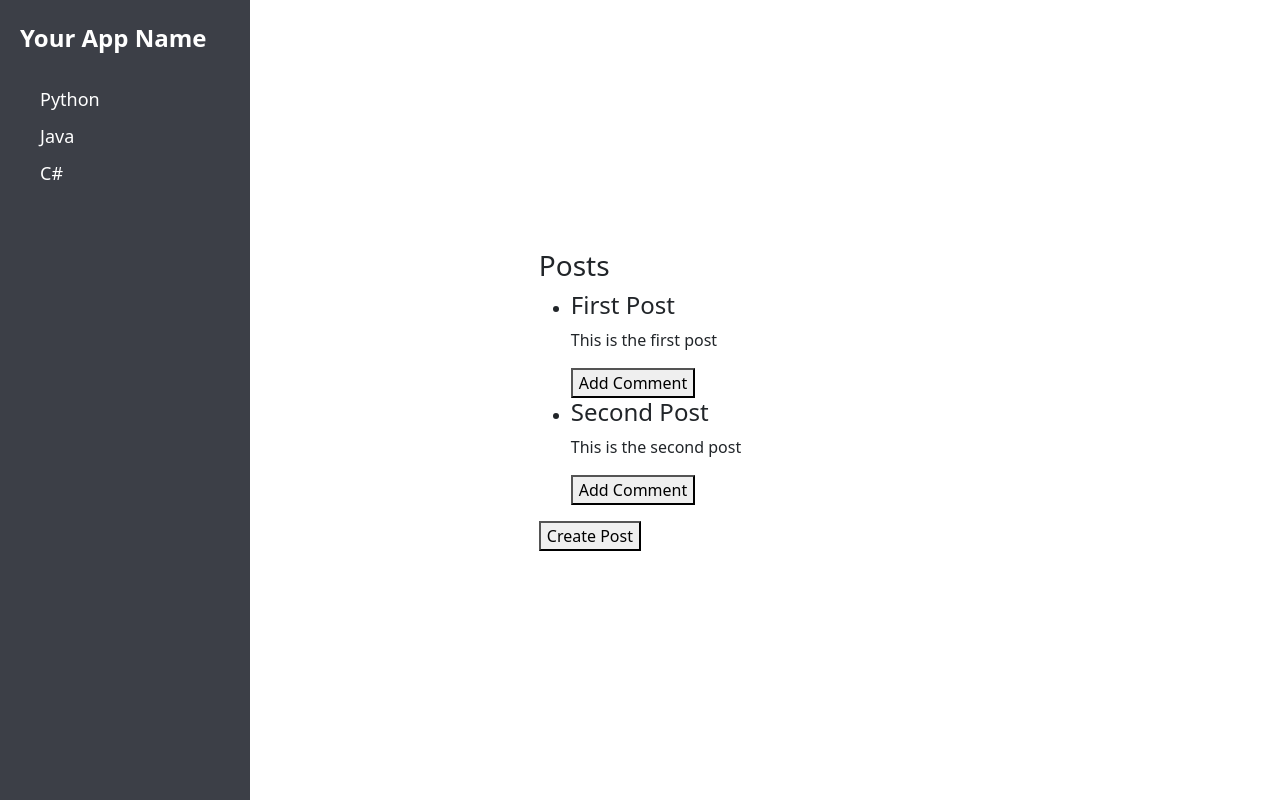
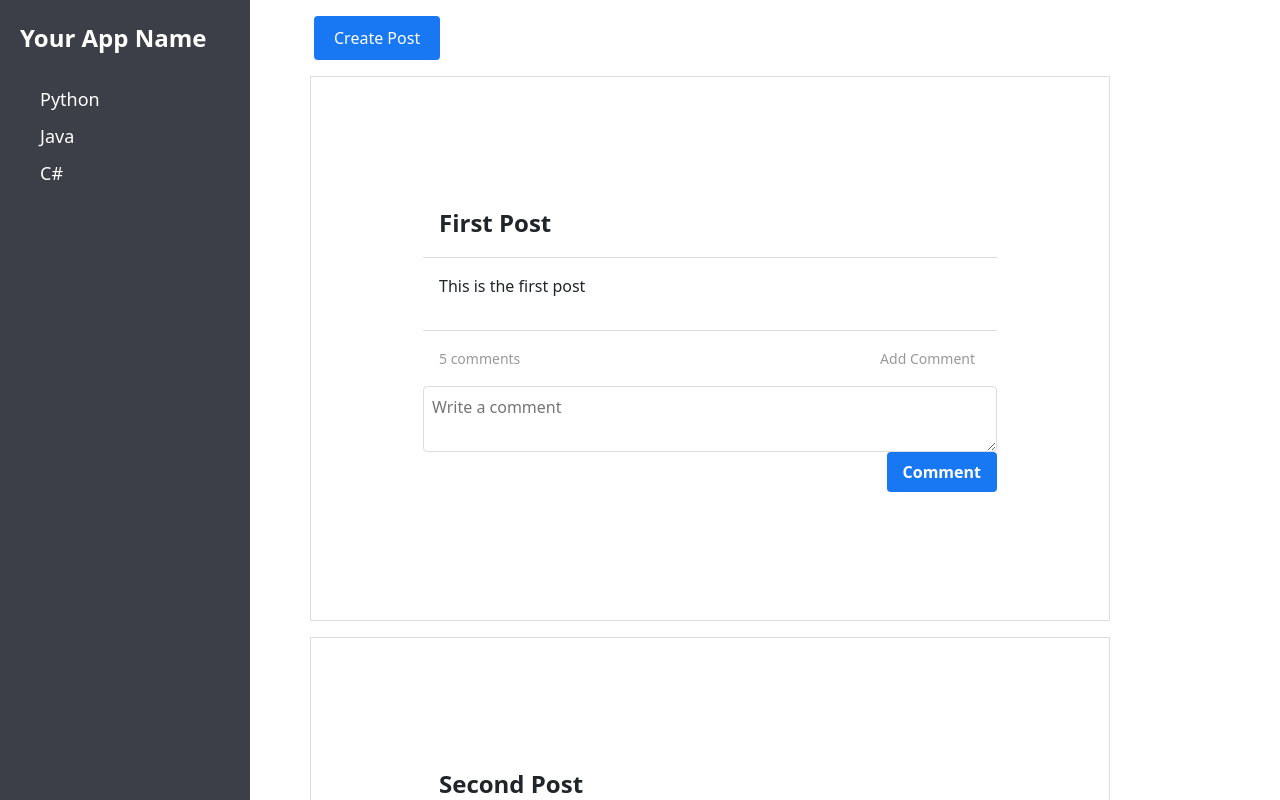
Before and after one commit to imtiaz1710/course-project-ui2, an Angular app: page / in a window 1280 px wide. Built offline with nearby package versions, Linux system fonts and the light colour scheme.

Commit message:
template working

```diff
--- a/src/app/app.component.css
+++ b/src/app/app.component.css
@@ -1,7 +1,41 @@
-.container {
+/* .container {
   display: flex;
   justify-content: center;
   align-items: center;
+  flex-direction: column;
   height: 100vh;
   width: 100vw;
+} */
+/*
+.container {
+  display: flex;
+  flex-direction: column;
+  height: 100%;
 }
+
+@media screen and (min-width: 768px) {
+  .container {
+    flex-direction: row;
+  }
+
+  .content {
+    flex: 1;
+  }
+} */
+.container {
+  display: flex;
+  flex-direction: row;
+  height: 100vh;
+}
+
+.sidebar {
+  width: 200px;
+  /* background-color: #f2f2f2; */
+  padding: 16px;
+}
+
+.main-content {
+  flex: 1;
+  overflow: auto; /* add this to enable scrolling */
+  padding: 16px;
+}
--- a/src/app/app.component.html
+++ b/src/app/app.component.html
@@ -1,4 +1,12 @@
+<!-- <div class="container">
+    <app-sidebar></app-sidebar>
+    <router-outlet></router-outlet>
+</div> -->
 <div class="container">
-  <app-sidebar></app-sidebar>
-  <router-outlet></router-outlet>
+  <div class="sidebar">
+    <app-sidebar></app-sidebar>
+  </div>
+  <div class="main-content">
+    <router-outlet></router-outlet>
+  </div>
 </div>
--- a/src/app/app.module.ts
+++ b/src/app/app.module.ts
@@ -6,7 +6,6 @@ import { SidebarComponent } from './components/sidebar/sidebar.component';
 import { BodyComponent } from './components/body/body.component';
 import { AppRoutingModule } from './app-routing.module';
 import { TopicDetailsComponent } from './components/topic-details/topic-details.component';
-import { CommentComponent } from './components/comment/comment.component';
 import { NgbModule } from '@ng-bootstrap/ng-bootstrap';
 import { CreatePostComponent } from './components/create-post/create-post.component';
 import { FormsModule } from '@angular/forms';
@@ -18,7 +17,6 @@ import { FormsModule } from '@angular/forms';
     SidebarComponent,
     BodyComponent,
     TopicDetailsComponent,
-    CommentComponent,
     CreatePostComponent
   ],
   imports: [
--- a/src/app/components/comment/comment.component.html
+++ /dev/null
@@ -1 +0,0 @@
-<p>comment works!</p>
--- a/src/app/components/topic-details/topic-details.component.css
+++ b/src/app/components/topic-details/topic-details.component.css
@@ -0,0 +1,269 @@
+
+.post-container {
+    border: 1px solid #ddd;
+    background-color: #fff;
+    margin-bottom: 16px;
+    padding: 7rem;
+    overflow: auto;
+    width: 50rem;
+  }
+
+  .post-header {
+    display: flex;
+    justify-content: space-between;
+    align-items: center;
+    padding: 16px;
+    border-bottom: 1px solid #ddd;
+  }
+
+  .post-title {
+    font-size: 24px;
+    font-weight: bold;
+  }
+
+  .post-date {
+    color: #999;
+    font-size: 14px;
+  }
+
+  .post-description {
+    padding: 16px;
+  }
+
+  .post-footer {
+    display: flex;
+    justify-content: space-between;
+    align-items: center;
+    padding: 16px;
+    border-top: 1px solid #ddd;
+  }
+
+  .post-likes {
+    color: #999;
+    font-size: 14px;
+    margin-right: 8px;
+  }
+
+  .post-comment-count {
+    color: #999;
+    font-size: 14px;
+  }
+
+  .post-footer button {
+    background-color: transparent;
+    border: none;
+    color: #999;
+    font-size: 14px;
+    cursor: pointer;
+    outline: none;
+  }
+
+  .post-footer button:hover {
+    text-decoration: underline;
+  }
+
+  /* Comment Section */
+  .comment-container {
+    margin-top: 16px;
+    padding: 16px;
+    background-color: #fff;
+    border: 1px solid #ddd;
+  }
+
+  .comment-header {
+    display: flex;
+    justify-content: space-between;
+    align-items: center;
+    margin-bottom: 16px;
+  }
+
+  .comment-title {
+    font-size: 12px;
+    color: gray;
+  }
+
+  .comment-count {
+    color: #999;
+    font-size: 14px;
+  }
+
+  .comment-form {
+    display: flex;
+    flex-direction: column;
+    margin-bottom: 16px;
+  }
+
+  .comment-form textarea {
+    width: 100%;
+    padding: 8px;
+    border: 1px solid #ddd;
+    border-radius: 4px;
+    resize: vertical;
+    outline: none;
+  }
+
+  .comment-form button {
+    align-self: flex-end;
+    background-color: #1877f2;
+    border: none;
+    color: #fff;
+    font-weight: bold;
+    padding: 8px 16px;
+    border-radius: 4px;
+    cursor: pointer;
+    outline: none;
+  }
+
+  .comment {
+    margin-bottom: 16px;
+    display: flex;
+  }
+
+  .comment-avatar {
+    width: 32px;
+    height: 32px;
+    margin-right: 16px;
+  }
+
+  .comment-content {
+    flex: 1;
+    display: flex;
+    flex-direction: column;
+  }
+
+  .comment-header {
+    display: flex;
+    justify-content: space-between;
+    align-items: center;
+  }
+
+  .comment-author {
+    font-size: 16px;
+    font-weight: bold;
+    margin-right: 8px;
+  }
+
+  .comment-date {
+    color: #999;
+    font-size: 14px;
+  }
+
+  .comment-text {
+    margin-top: 8px;
+    font-size: 16px;
+  }
+
+  .comment-actions {
+    margin-top: 8px;
+    display: flex;
+    align-items: center;
+  }
+
+  .comment-action {
+    display: flex;
+    align-items: center;
+    margin-right: 16px;
+    color: #1877f2;
+    font-size: 14px;
+    cursor: pointer;
+  }
+
+  .comment-action i {
+    margin-right: 5px;
+  }
+
+  .add-post-btn {
+    background-color: #1877f2;
+    color: #fff;
+    border: none;
+    padding: 10px 20px;
+    border-radius: 4px;
+    font-size: 16px;
+    cursor: pointer;
+    transition: background-color 0.2s ease-in-out;
+    margin-bottom: 1rem;
+    margin-left: 1rem;
+  }
+
+  .add-post-btn:hover {
+    background-color: #1d5da5;
+  }
+
+
+
+  @media screen and (max-width: 768px) {
+    .post-container {
+      padding: 3rem;
+    }
+
+    .post-header {
+      padding: 8px;
+    }
+
+    .post-title {
+      font-size: 20px;
+    }
+
+    .post-date {
+      font-size: 12px;
+    }
+
+    .post-description {
+      padding: 8px;
+    }
+
+    .post-footer {
+      padding: 8px;
+    }
+
+    .post-likes {
+      font-size: 12px;
+    }
+
+    .post-comment-count {
+      font-size: 12px;
+    }
+
+    .comment-container {
+      padding: 8px;
+    }
+
+    .comment-form textarea {
+      padding: 4px;
+      font-size: 14px;
+    }
+
+    .comment-form button {
+      padding: 4px 8px;
+      font-size: 14px;
+    }
+
+    .comment-title {
+      font-size: 10px;
+    }
+
+    .comment-count {
+      font-size: 12px;
+    }
+
+    .comment-avatar {
+      width: 24px;
+      height: 24px;
+    }
+
+    .comment-author {
+      font-size: 14px;
+    }
+
+    .comment-date {
+      font-size: 12px;
+    }
+
+    .comment-text {
+      font-size: 14px;
+    }
+
+    .comment-action {
+      font-size: 12px;
+    }
+  }
--- a/src/app/components/topic-details/topic-details.component.html
+++ b/src/app/components/topic-details/topic-details.component.html
@@ -1,6 +1,6 @@
 <!-- <h2>{{ post.name }}</h2>
 <p>{{ post.description }}</p> -->
-
+<!--
 <h3>Posts</h3>
 <ul>
   <li *ngFor="let post of posts">
@@ -11,6 +11,60 @@
       <li *ngFor="let comment of post.comments">{{ comment }}</li>
     </ul>
   </li>
-</ul>
+</ul> -->
 
-<button (click)="openCreatePostModal()">Create Post</button>
+<button class="add-post-btn" (click)="openCreatePostModal()">Create Post</button>
+
+<div class="container">
+  <div class="row">
+    <div *ngFor="let post of posts" class="col-10">
+      <div class="post-container">
+        <div class="post-header">
+          <div class="post-title">{{ post.header }}</div>
+          <!-- <div class="post-date">March 1, 2023</div> -->
+        </div>
+        <div class="post-description">
+          <p>{{ post.description }}</p>
+        </div>
+        <div class="post-footer">
+          <!-- <div class="post-likes">20 likes</div> -->
+          <div class="post-comment-count">5 comments</div>
+          <button class="post-comment-button">Add Comment</button>
+        </div>
+        <div>
+          <!-- <div class="comment-header">
+            <div class="comment-title">Comments</div>
+            <div class="comment-count">5 comments</div>
+          </div> -->
+          <form class="comment-form">
+            <textarea id="comment{{post.id}}" placeholder="Write a comment"></textarea>
+            <button (click)="addComment(post, 'New Comment')" type="submit">Comment</button>
+          </form>
+          <div *ngFor="let comment of post.comments" class="comment">
+            <div class="comment-avatar">
+              <img src="https://via.placeholder.com/32" alt="avatar">
+            </div>
+            <div class="comment-content">
+              <div class="comment-header">
+                <div class="comment-author">John Doe</div>
+                <div class="comment-date">March 2, 2023</div>
+              </div>
+              <div class="comment-text">
+                <p>{{comment}}</p>
+              </div>
+              <div class="comment-actions">
+                <div class="comment-action">
+                  <i class="fa fa-thumbs-up"></i>Like
+                </div>
+                <div class="comment-action">
+                  <i class="fa fa-comment"></i>Reply
+                </div>
+              </div>
+            </div>
+          </div>
+        </div>
+      </div>
+
+    </div>
+  </div>
+</div>
--- a/src/app/components/topic-details/topic-details.component.ts
+++ b/src/app/components/topic-details/topic-details.component.ts
@@ -1,4 +1,4 @@
-import { Component } from '@angular/core';
+import { Component, ElementRef, ViewChild } from '@angular/core';
 import { ActivatedRoute } from '@angular/router';
 import { NgbModal } from '@ng-bootstrap/ng-bootstrap';
 import { CreatePostComponent } from '../create-post/create-post.component';
@@ -9,7 +9,6 @@ import { CreatePostComponent } from '../create-post/create-post.component';
   styleUrls: ['./topic-details.component.css']
 })
 export class TopicDetailsComponent {
-  //topic: any;
   posts: any[] = [];
 
   constructor(private route: ActivatedRoute, private modalService: NgbModal, ) { }
@@ -26,7 +25,10 @@ export class TopicDetailsComponent {
   }
 
   addComment(post: any, comment: string) {
-    post.comments.push(comment);
+    let x =<HTMLInputElement>document.getElementById(`comment${post.id}`);
+    post.comments.push(x.value);
+    x.value = '';
+
   }
 
   openCreatePostModal() {
```
Also changed, not shown: src/app/components/comment/comment.component.ts (deleted, +0 -10 lines), src/app/components/comment/comment.component.css (deleted), 1 other file (tests, documents, lock files or other folders).
